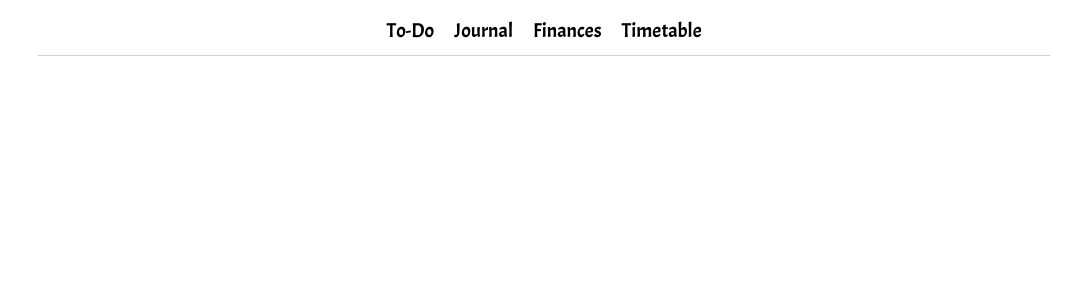
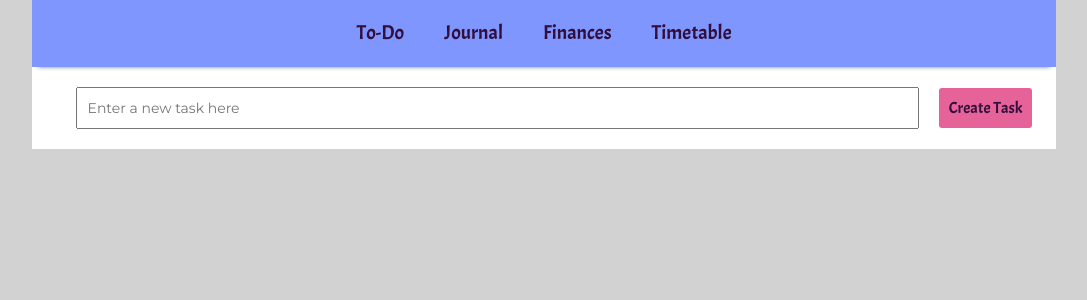
Before and after one commit to cardcj/myDash, a React app: page / in a window 1280 px wide. Shown: the top 300 px of the page, without its empty margins (96-1183 px from the left). Built offline with nearby package versions, Linux system fonts and the light colour scheme.

Commit message:
have added global styles for body styling and base font setting to App.tsx, created Todos.tsx component with basic input and button, changed styling of navigation to go with new color pallette

```diff
--- a/src/App.tsx
+++ b/src/App.tsx
@@ -1,12 +1,38 @@
 import * as React from 'react';
+import { Global } from '@emotion/react';
+import styled from '@emotion/styled';
 
 import Navigation from './components/Navigation';
+import Todos from './components/Todos';
+
+const Container = styled('div')`
+    width: 80%;
+    text-align: center;
+    margin: 0 auto;
+    z-index: 1;
+    background-color: #FFFFFF;
+`
 
 class App extends React.Component {
     render() {
         return (
             <div>
+                <Global
+                    styles={{
+                        body: {
+                            margin: 0,
+                            padding: 0,
+                            backgroundColor: "#D2D2D2"
+                        },
+                        '*': {
+                            fontFamily: "Montserrat, sans-serif"
+                        }
+                    }}
+                />
                 <Navigation />
+                <Container>
+                    <Todos />
+                </Container>
             </div>
         );
     };
--- a/src/components/Navigation.tsx
+++ b/src/components/Navigation.tsx
@@ -3,9 +3,10 @@ import styled from '@emotion/styled';
 
 const NavButton = styled('li')`
 	display:inline-block;
-	text-align: center
+	text-align: center;
 	padding: 10px;
 	margin: 10px;
+	color: #320E3B;
 	font-family: 'Acme', sans-serif;
 	font-size: 20px;
 	list-style: none;
@@ -13,7 +14,7 @@ const NavButton = styled('li')`
 	&:after {
 		display: block;
 		content: '';
-		border-bottom: 2px aquamarine solid;
+		border-bottom: 2px #7FEFBD solid;
 		transform: scaleX(0);
 		transition: transform 200ms ease-in-out;
 	}
@@ -23,10 +24,13 @@ const NavButton = styled('li')`
 `
 
 const NavBar = styled('nav')`
+	position: relative;
 	width: 80%;
 	margin: 0 auto;
 	text-align: center;
-	border-bottom: thin lightgrey solid;
+	z-index: 10;
+	background-color: #7F96FF;
+	box-shadow: 0px 5px 5px -6px #1A535C;
 `
 
 const Navigation = () => {
--- /dev/null
+++ b/src/components/Todos.tsx
@@ -0,0 +1,34 @@
+import * as React from 'react';
+import styled from '@emotion/styled';
+
+const InputNewTask = styled('input')`
+    width: 80%;
+    margin: 20px;
+    padding: 10px;
+    font-size: 14px;
+    &:focus {
+        border: thin #E56399 solid;
+        box-shadow: 0 0 2px 0 #E56399;
+    }
+`
+
+const BtnCreateTask = styled('button')`
+    padding: 10px;
+    border: none;
+    border-radius: 3px;
+    font-family: 'Acme', sans-serif;
+    font-size: 16px;
+    background-color: #E56399;
+    color: #320E3B;
+`
+
+const Todos = () => {
+    return (
+        <div>
+            <InputNewTask placeholder="Enter a new task here"></InputNewTask>
+            <BtnCreateTask>Create Task</BtnCreateTask>
+        </div>
+    );
+}
+
+export default Todos;
```
